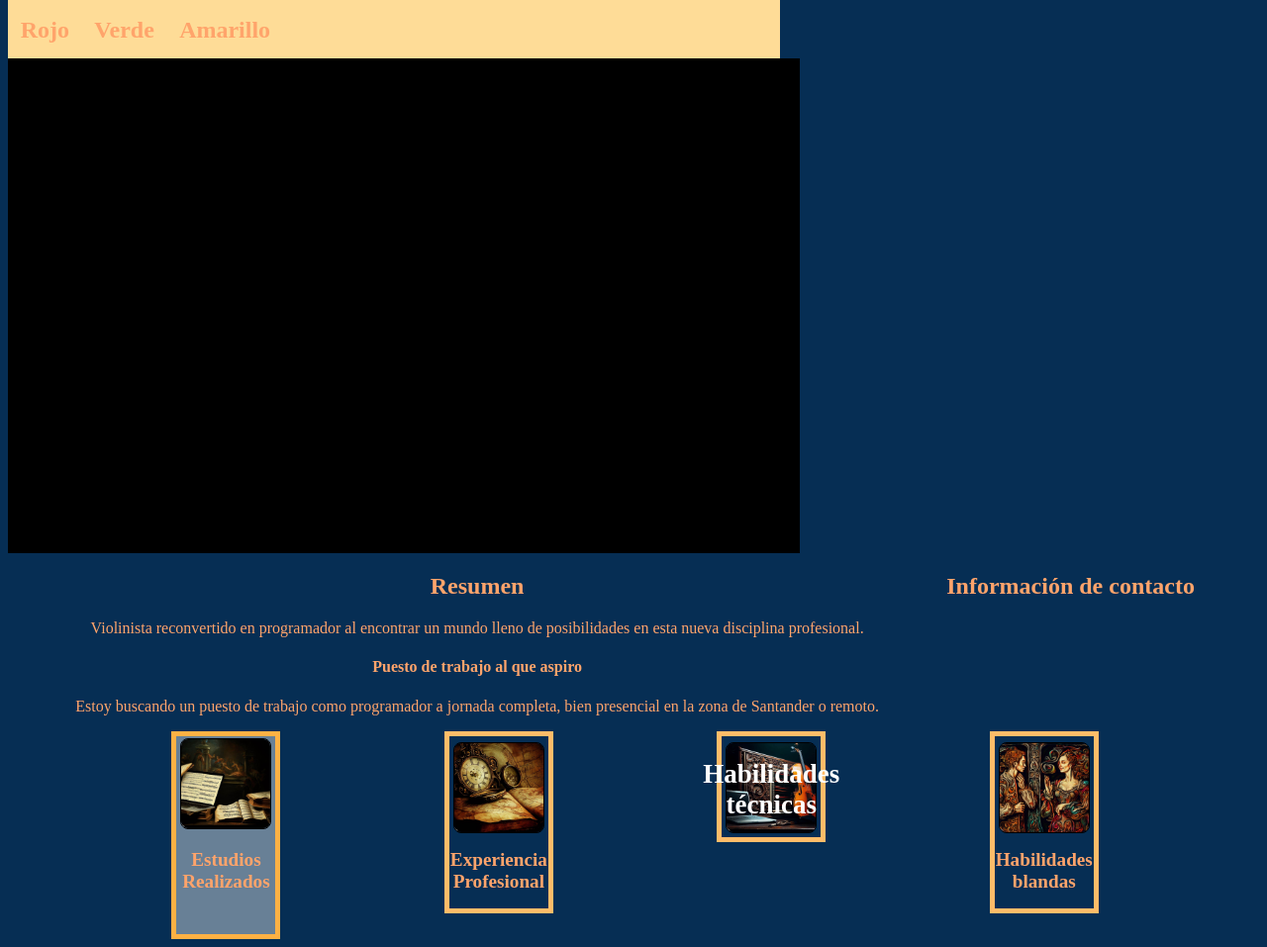
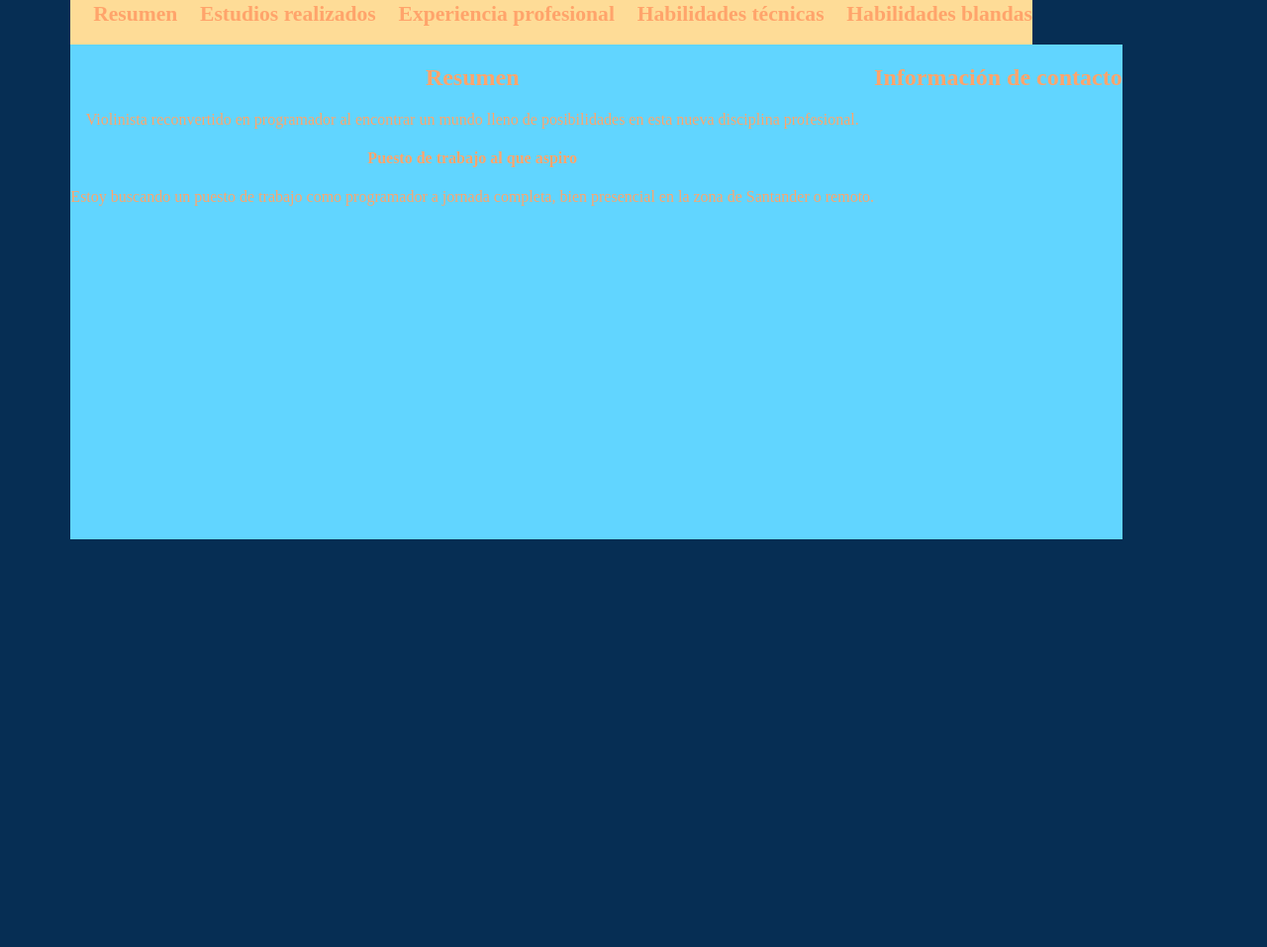
Before and after one commit to SaulCrespo/TUP, a plain HTML site: page src/pages/about.html in a window 1280 px wide. Shown: the part 83-1040 px from the top of the page at 99% size. After the commit the page ends 800 px from the top, so only its background shows below. Drawn offline with Linux system fonts and the light colour scheme.

Commit message:
Ajustando el tabframe para la página about a la mitad

```diff
--- a/src/pages/about.html
+++ b/src/pages/about.html
@@ -28,59 +28,13 @@
         </header>
         <main>
             <section class="tab-frame">
+                <div class="tab" id="t0">
+                    <h2>Resumen</h2>
+                </div>
                 <div class="tab" id="t1">
-                    <h2>Rojo</h2>
+                    <h2>Estudios realizados</h2>
                 </div>
                 <div class="frame" id="f1">
-
-                </div>
-                <div class="tab" id="t2">
-                    <h2>Verde</h2>
-                </div>
-                <div class="frame" id="f2">
-
-                </div>
-                <div class="tab" id="t3">
-                    <h2>Amarillo</h2>
-                </div>
-                <div class="frame" id="f3">
-
-                </div>
-                <div class="tab" id="empty">
-
-                </div>
-                <div class="default">
-
-                </div>
-            </section>
-            <!-- En esta sección estará el resumen y la información de contacto -->
-            <section>
-                <article id="resumen">
-                    <h2>Resumen</h2>
-                    <p>Violinista reconvertido en programador al encontrar un mundo lleno de posibilidades
-                    en esta nueva disciplina profesional.
-                    </p>
-                    <h4>Puesto de trabajo al que aspiro</h4>
-                    <p>Estoy buscando un puesto de trabajo como programador a jornada completa, bien
-                    presencial en la zona de Santander o remoto.
-                    </p>
-                </article>
-                <article id="contact">
-                    <h2>Información de contacto</h2>
-                    <!-- Falta rellenar el contenido.-->
-                </article>
-            </section>
-
-            <!-- En esta sección estarán las diferentes partes del CV en formato de cartas -->
-            <section class="CV_Cards-container">
-                <article id="estudios" class="book">
-                    <div class="book-front">
-                        <img class="picture" src="../img/estudios_1.jpg">
-                        <h2>Estudios Realizados</h2>
-                    </div>
-                    <div class="book-back">
-
-                        <div class="container">
                     <img class="picture" src="../img/estudios_1.jpg">
                     <div class="center">
                         <h2>Estudios Realizados</h2>
@@ -95,15 +49,11 @@
                                 2008-2010. IES Jose María Pereda (Santander)</li>
                         </ul>
                     </div>
-
                 </div>
-
+                <div class="tab" id="t2">
+                    <h2>Experiencia profesional</h2>
                 </div>
-                    <!-- Falta rellenar el contenido.-->
-                </article>
-
-                <article id="experience" class="card">
-
+                <div class="frame" id="f2">
                     <img class="picture" src="../img/experiencia-profesional.jpg">
                     <h2>Experiencia Profesional</h2>
                     <ul>
@@ -116,9 +66,11 @@
                         <li>Violinista, Diseño gráfico, Edición de vídeo<br>
                         2017-2020. JAZZTEDIGO (Santander)</li>
                     </ul>
-                </article>
-                <article id="hard_skills" class="card">
-                    <div class="container">
+                </div>
+                <div class="tab" id="t3">
+                    <h2>Habilidades técnicas</h2>
+                </div>
+                <div class="frame" id="f3">
                     <img class="picture" src="../img/hard_skills.jpg">
                         <div class="center">
                         <h2>Habilidades técnicas</h2>
@@ -153,13 +105,34 @@
                         </ul>
                         </div>
                 </div>
-
-                </article>
-                <article id="soft_skills" class="card">
+                <div class="tab" id="t4">
+                    <h2>Habilidades blandas</h2>
+                </div>
+                <div class="frame" id="f4">
                     <img class="picture" src="../img/soft_skills.jpg">
                     <h2>Habilidades blandas</h2>
+                </div>
+                <div class="default">
+                    <!-- En esta sección estará el resumen y la información de contacto -->
+                <section>
+                    <article id="resumen">
+                        <h2>Resumen</h2>
+                        <p>Violinista reconvertido en programador al encontrar un mundo lleno de posibilidades
+                        en esta nueva disciplina profesional.
+                        </p>
+                        <h4>Puesto de trabajo al que aspiro</h4>
+                        <p>Estoy buscando un puesto de trabajo como programador a jornada completa, bien
+                        presencial en la zona de Santander o remoto.
+                        </p>
+                    </article>
+                    <article id="contact">
+                        <h2>Información de contacto</h2>
                         <!-- Falta rellenar el contenido.-->
                     </article>
+                </section>
+                    </div>
+                </section>
+
                 </section>
         </main>
     </body>
--- a/src/styles/global.css
+++ b/src/styles/global.css
@@ -94,6 +94,10 @@ article:hover ul {
 
 .CV_Cards-container {
     justify-content: space-evenly;
+}
+
+.picture {
+    max-width: 30vw;
 }
 
 .card {
--- a/src/styles/tab-frame.css
+++ b/src/styles/tab-frame.css
@@ -1,5 +1,6 @@
 /* Contenedor del elemento tab-frame  */
 .tab-frame {
+    margin: 5%;
     flex-flow: wrap;
     justify-content: flex-start;
     padding:none;
@@ -8,9 +9,10 @@
 /* Clase para las pestañas*/
 .tab {
     margin:none;
-    padding:1%;
-    max-width: 200px;
-    max-height: 50px;
+    padding-left:2%;
+    font-size: 90%;
+    max-width: 30vw;
+    max-height: 10vh;
     background-color: var(--color_0);
 }
 
@@ -29,24 +31,17 @@
     display: none;
 }
 
+#t0:hover ~ .default {
+    display: inline-block;
+}
+
 .frame:hover ~ .default {
     display: none;
 }
 
-#empty:hover ~ .default {
-    display: inline-block;
-}
-
-
-
-/* Pestaña vacía para completar la barra de pestañas. */
-#empty {
-    min-width: 477px;
-}
-
 /* Para todos los frames igual */
 .frame {
-    min-width: 800px;
+    min-width: 90vw;
     min-height: 500px;
     display: none;
 }
@@ -58,26 +53,35 @@
 
 /* Default frame */
 .default {
-    min-width: 800px;
+    min-width: 90 vw;
     min-height: 500px;
     order: 3;
-    background-color: black;
+    background-color: rgb(97, 213, 255);
+}
+.frame {
+    background-color: rgb(22, 57, 69);
+    order: 3;
 }
 
 /* Frame nº 1. Rojo */
-#f1 {
-    background-color: red;
+/* #f1 {
+    background-color: rgb(97, 213, 255);
     order: 3;
-}
+} */
 
 /* Frame nº 2. Verde */
-#f2 {
-    background-color: green;
+/* #f2 {
+    background-color: rgb(97, 213, 255);
     order: 3;
-}
+} */
 
 /* Frame nº 3. Amarillo */
-#f3 {
+/* #f3 {
     background-color: yellow;
     order:3;
-}
+} */
+
+/* #f4 {
+    background-color: yellow;
+    order:3;
+} */
```
Lines whose indentation alone changed are shown as unchanged.
